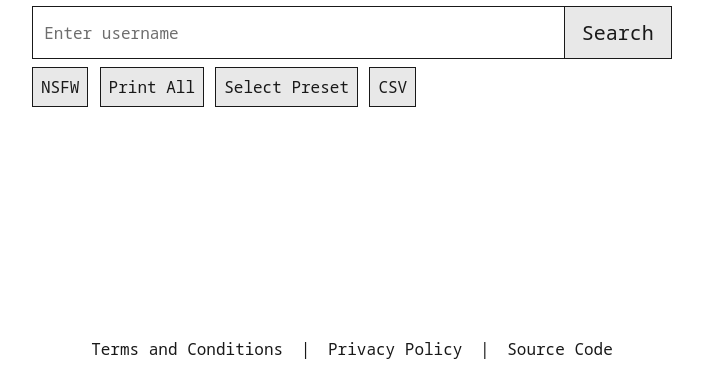
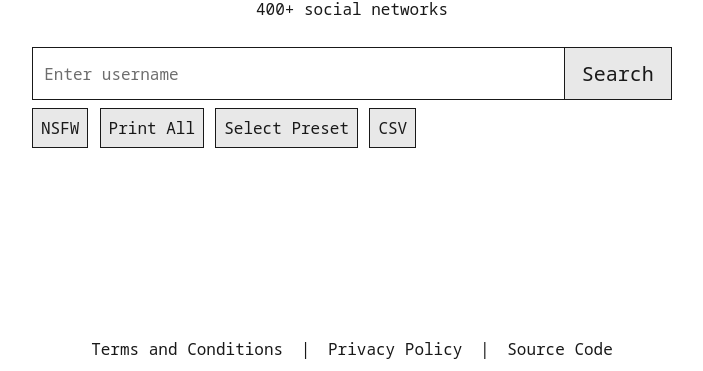
Before and after one commit to Arthur2500/Sherlock-Web, a website: page public/index.html in a window 1280 px wide. Shown: the part 429-800 px from the top of the page, without its empty margins (288-991 px from the left). Drawn offline with nearby package versions, Linux system fonts and the light colour scheme.

Commit message:
weberweber123

```diff
--- a/public/index.html
+++ b/public/index.html
@@ -21,6 +21,9 @@
                 <img src="sherlock-logo.png">
             </div>
             <div id="top">
+                <span>Hunt down social media accounts by username across 400+ social networks</span>
+            </div>
+            <div id="middle">
                 <input type="text" id="username" placeholder="Enter username" />
                 <button id="search-btn">
                     <span id="search-btn-text">Search</span>
--- a/public/script.js
+++ b/public/script.js
@@ -81,6 +81,7 @@ document.getElementById("search-btn").addEventListener("click", function() {
                 const a = document.createElement('a');
                 a.href = item.url; // Set the link's href attribute to the result URL
                 a.textContent = item.siteName; // Set the link text to the site name
+                a.innerHTML = a.textContent + "<span class=\"material-symbols-outlined\" style=\"vertical-align: middle; margin-left: 4px;\">link</span>"
                 a.target = '_blank'; // Open the link in a new tab
                 a.rel = 'noopener noreferrer'; // Security: prevent window.opener vulnerability
 
--- a/public/styles.css
+++ b/public/styles.css
@@ -74,6 +74,14 @@ html, body {
 }
 
 #top {
+    display: flex;
+    width: 80%;
+    padding: var(--padding);
+    text-align: center;
+    margin-bottom: 1rem;
+}
+
+#middle {
     display: flex;
     width: 100%;
 }
@@ -288,3 +296,20 @@ a:hover {
 #footer a:hover {
     color: var(--accent-subtext);
 }
+
+::-webkit-scrollbar {
+    width: 12px;
+    height: 12px;
+}
+
+::-webkit-scrollbar-track {
+    background-color: var(--background);
+}
+
+::-webkit-scrollbar-thumb {
+    background-color: var(--accent);
+}
+
+::-webkit-scrollbar-thumb:hover {
+    background-color: var(--glass);
+}
```
